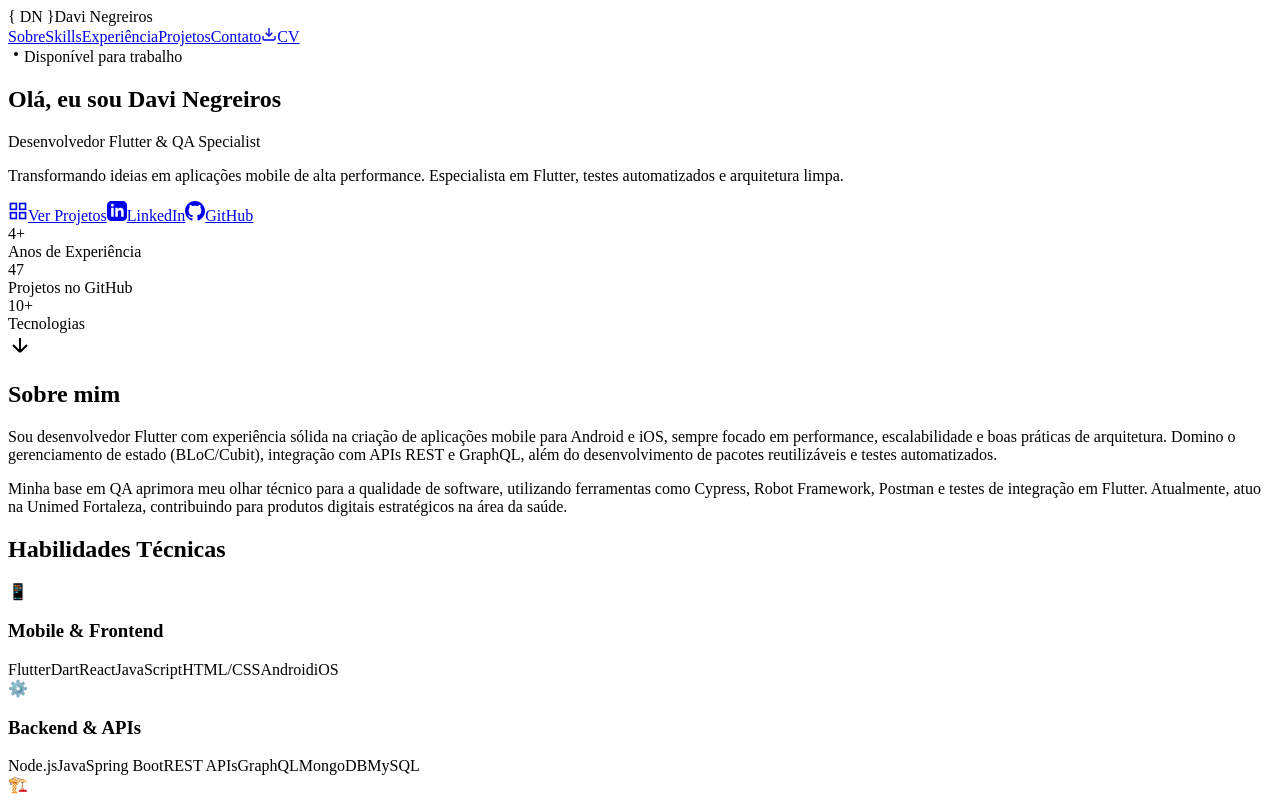
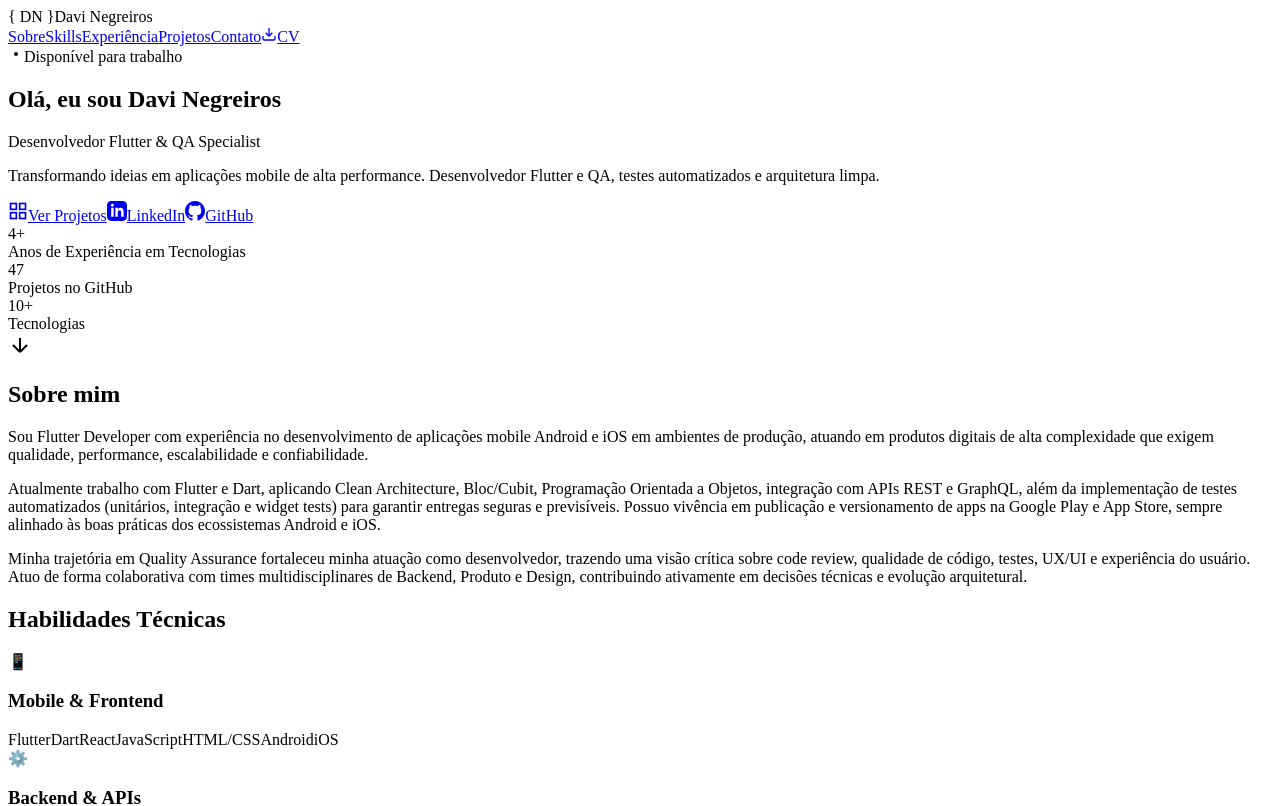
Before and after one commit to davinegreiiros/portifolio-web, a React (Vite) app: page / in a window 1280 px wide. Shown: the top 806 px of the page. Built offline with nearby package versions, Linux system fonts and the light colour scheme; the HTML template or start-up script is replaced by a standard one.

Commit message:
fix: ajustando about, education, footer e hero

```diff
--- a/src/components/About.jsx
+++ b/src/components/About.jsx
@@ -5,10 +5,13 @@
     <section id="about" className="section">
       <h2>Sobre mim</h2>
       <p>
-        Sou desenvolvedor Flutter com experiência sólida na criação de aplicações mobile para Android e iOS, sempre focado em performance, escalabilidade e boas práticas de arquitetura. Domino o gerenciamento de estado (BLoC/Cubit), integração com APIs REST e GraphQL, além do desenvolvimento de pacotes reutilizáveis e testes automatizados.
+        Sou Flutter Developer com experiência no desenvolvimento de aplicações mobile Android e iOS em ambientes de produção, atuando em produtos digitais de alta complexidade que exigem qualidade, performance, escalabilidade e confiabilidade.
       </p>
       <p>
-        Minha base em QA aprimora meu olhar técnico para a qualidade de software, utilizando ferramentas como Cypress, Robot Framework, Postman e testes de integração em Flutter. Atualmente, atuo na Unimed Fortaleza, contribuindo para produtos digitais estratégicos na área da saúde.
+       Atualmente trabalho com Flutter e Dart, aplicando Clean Architecture, Bloc/Cubit, Programação Orientada a Objetos, integração com APIs REST e GraphQL, além da implementação de testes automatizados (unitários, integração e widget tests) para garantir entregas seguras e previsíveis. Possuo vivência em publicação e versionamento de apps na Google Play e App Store, sempre alinhado às boas práticas dos ecossistemas Android e iOS.
+      </p>
+      <p>
+        Minha trajetória em Quality Assurance fortaleceu minha atuação como desenvolvedor, trazendo uma visão crítica sobre code review, qualidade de código, testes, UX/UI e experiência do usuário. Atuo de forma colaborativa com times multidisciplinares de Backend, Produto e Design, contribuindo ativamente em decisões técnicas e evolução arquitetural.
       </p>
     </section>
   )
--- a/src/components/Education.jsx
+++ b/src/components/Education.jsx
@@ -2,9 +2,9 @@
 
 const EDUCATION = [
   {
-    degree: 'Análise e Desenvolvimento de Sistemas',
-    institution: 'UNIFOR - Universidade de Fortaleza',
-    period: '2019 - 2022',
+    degree: 'Ciências da computação',
+    institution: 'Centro Universitario Farias Brito - FBUNI',
+    period: '2019 - 2025',
     description: 'Formação focada em desenvolvimento de software, arquitetura de sistemas e metodologias ágeis.'
   }
 ]
--- a/src/components/Footer.jsx
+++ b/src/components/Footer.jsx
@@ -8,7 +8,7 @@
       <div className="footer-content">
         <div className="footer-brand">
           <span className="brand-icon">{'{ DN }'}</span>
-          <p>Desenvolvedor Flutter & QA Specialist</p>
+          <p>Desenvolvedor Flutter & QA </p>
         </div>
 
         <div className="footer-links">
--- a/src/components/Hero.jsx
+++ b/src/components/Hero.jsx
@@ -27,7 +27,7 @@
 
         <p className="hero-description">
           Transformando ideias em aplicações mobile de alta performance.
-          Especialista em Flutter, testes automatizados e arquitetura limpa.
+          Desenvolvedor Flutter e QA, testes automatizados e arquitetura limpa.
         </p>
 
         <div className="hero-buttons">
@@ -59,7 +59,7 @@
         <div className="hero-stats">
           <div className="stat">
             <div className="stat-value">4+</div>
-            <div className="stat-label">Anos de Experiência</div>
+            <div className="stat-label">Anos de Experiência em Tecnologias</div>
           </div>
           <div className="stat">
             <div className="stat-value">47</div>
```
